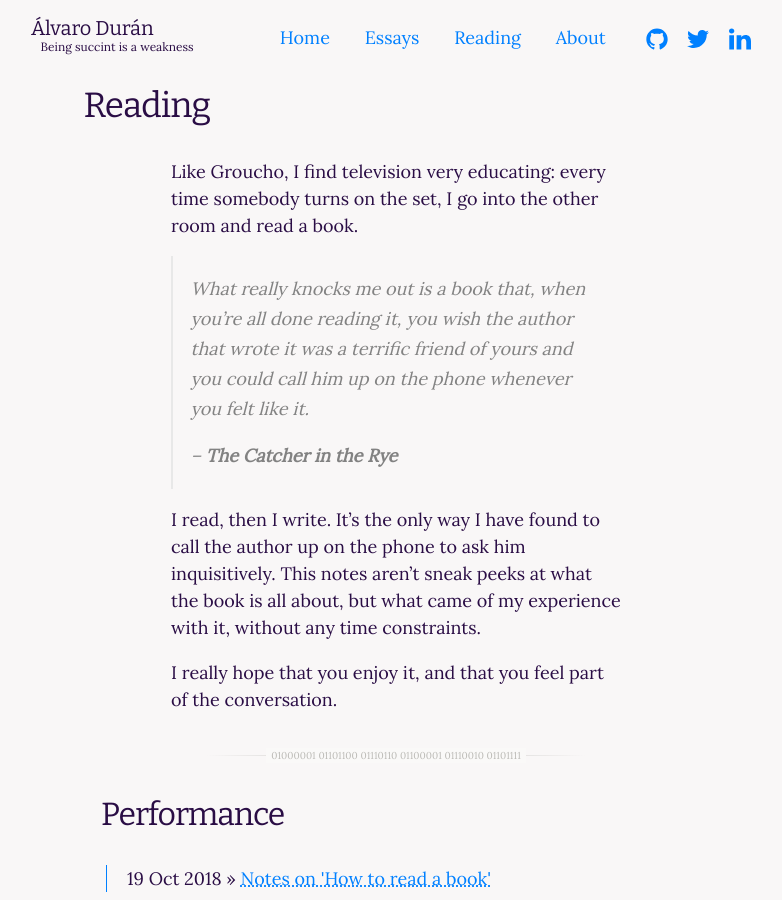
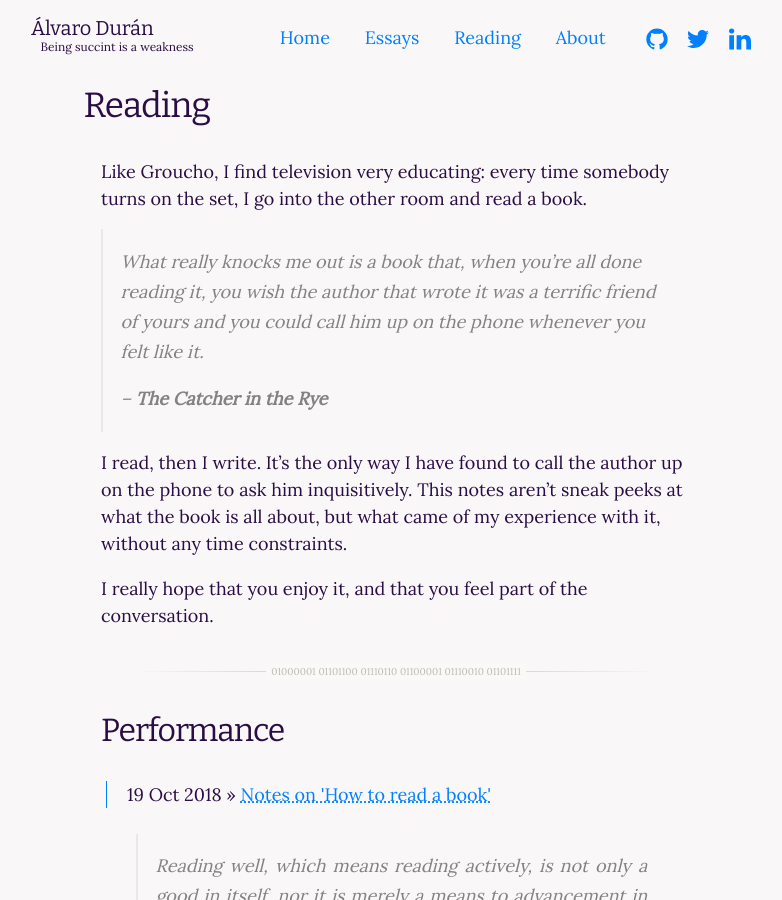
Before and after one commit to ohduran/ohduran.github.io, a Jekyll site: the page built from 02reading.md, in a window 1280 px wide and 900 px high. Shown: the whole window, without its empty margins (244-1026 px from the left). Built offline with Jekyll 4.4.1, drawn with Linux system fonts in a browser that asks for light colours.

Commit message:
edit format on reading site

```diff
--- a/_layouts/reading.html
+++ b/_layouts/reading.html
@@ -1,10 +1,8 @@
 ---
 layout: page
 ---
-<div class="post-content" itemprop="articleBody">
   {{ content }}
   {% include hr.html %}
-</div>
 <div id="home">
 <ul class="posts">
   {% for tags in site.tags %}
```
